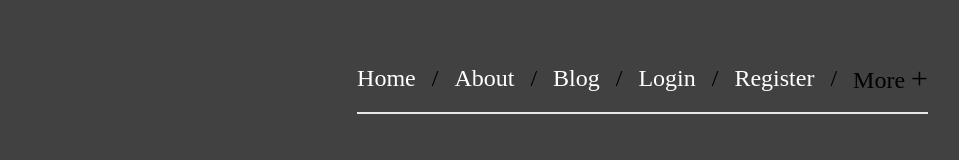
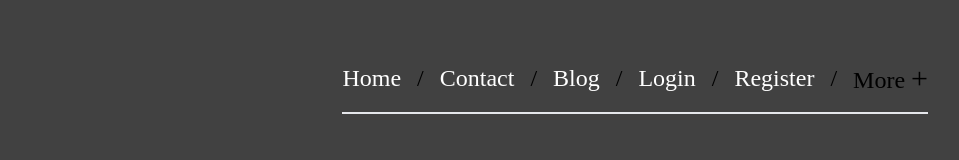
Before and after one commit to Mopcho/Small-NextJs-Project, a Next.js app in the folder client/: page / in a window 1280 px wide. Shown: the top 160 px of the page, without its empty margins (160-1119 px from the left). Built offline with nearby package versions, Linux system fonts and the light colour scheme.

Commit message:
Change to contanct

```diff
--- a/client/src/app/(home)/layout.tsx
+++ b/client/src/app/(home)/layout.tsx
@@ -11,7 +11,7 @@ export default function HomeLayout({
             <ul className="flex gap-4 text-2xl justify-center items-center justify-items-center border-b-2 pb-4 border-white-400">
                 <MenuLink href={'/'}>Home</MenuLink>
                 <p>/</p>
-                <MenuLink href={'/about'}>About</MenuLink>
+                <MenuLink href={'/about'}>Contact</MenuLink>
                 <p>/</p>
                 <MenuLink href={'/blog'}>Blog</MenuLink>
                 <p>/</p>
```
